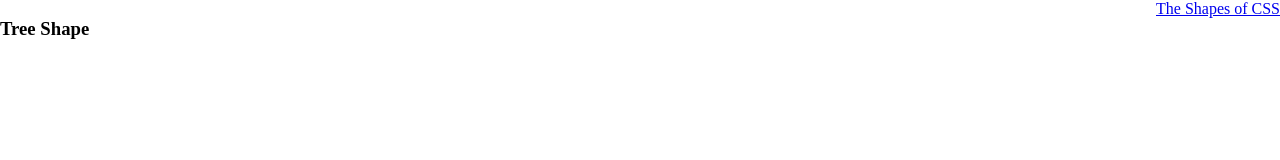
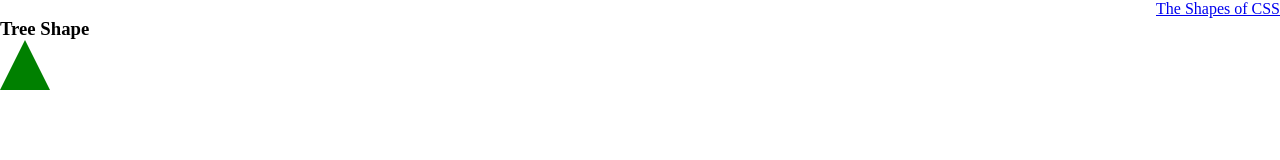
Before and after one commit to kariasmith/potential-unicorn-rainbow-farts, a plain HTML site: page Shapes/Shapes of CSS/flask_app/templates/myshapes.html in a window 1280 px wide. Drawn offline with Linux system fonts and the light colour scheme.

Commit message:
Update myshapes.css

```diff
--- a/Shapes/Shapes of CSS/flask_app/static/css/myshapes.css
+++ b/Shapes/Shapes of CSS/flask_app/static/css/myshapes.css
@@ -21,7 +21,15 @@
 /* https://developer.mozilla.org/en-US/docs/Web/CSS/z-index */
 /* The z-index CSS property sets the z-order of a positioned element and its descendants or flex and grid items. Overlapping elements with a larger z-index cover those with a smaller one. */
 #tree {
-
+    column-count: 1;
+    content: '';
+    z-index: 6;
+    display: table;
+    width: 0;
+    height: 0;
+    border-left: 25px solid transparent;
+    border-right: 25px solid transparent;
+    border-bottom: 50px solid green;
 }
 /* If the content property is not specified, has an invalid value, or has normal or none as a value, then the ::before pseudo-element is not rendered. It behaves as if display: none is set. */
 /* https://developer.mozilla.org/en-US/docs/Web/CSS/::before */
```
